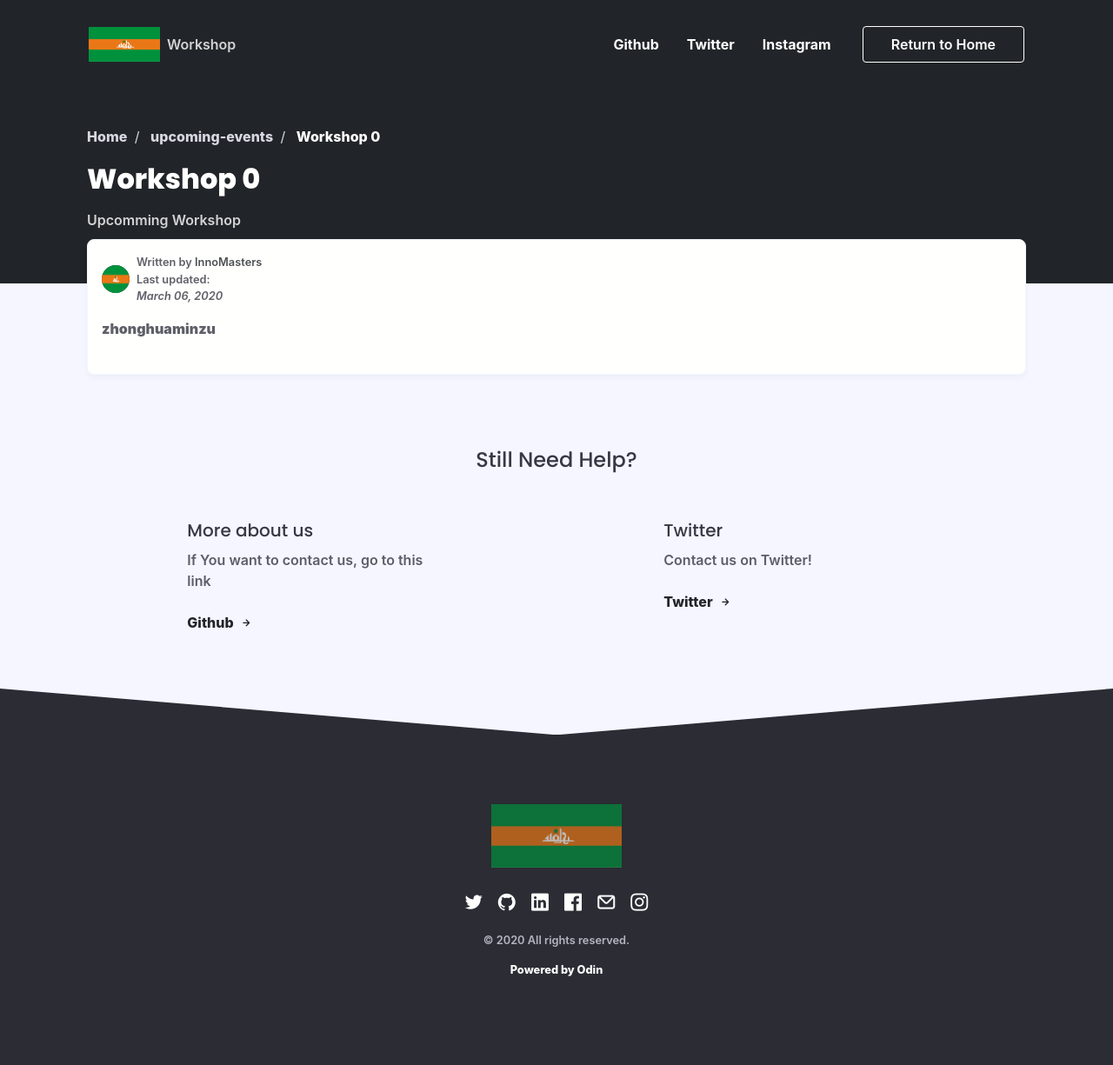
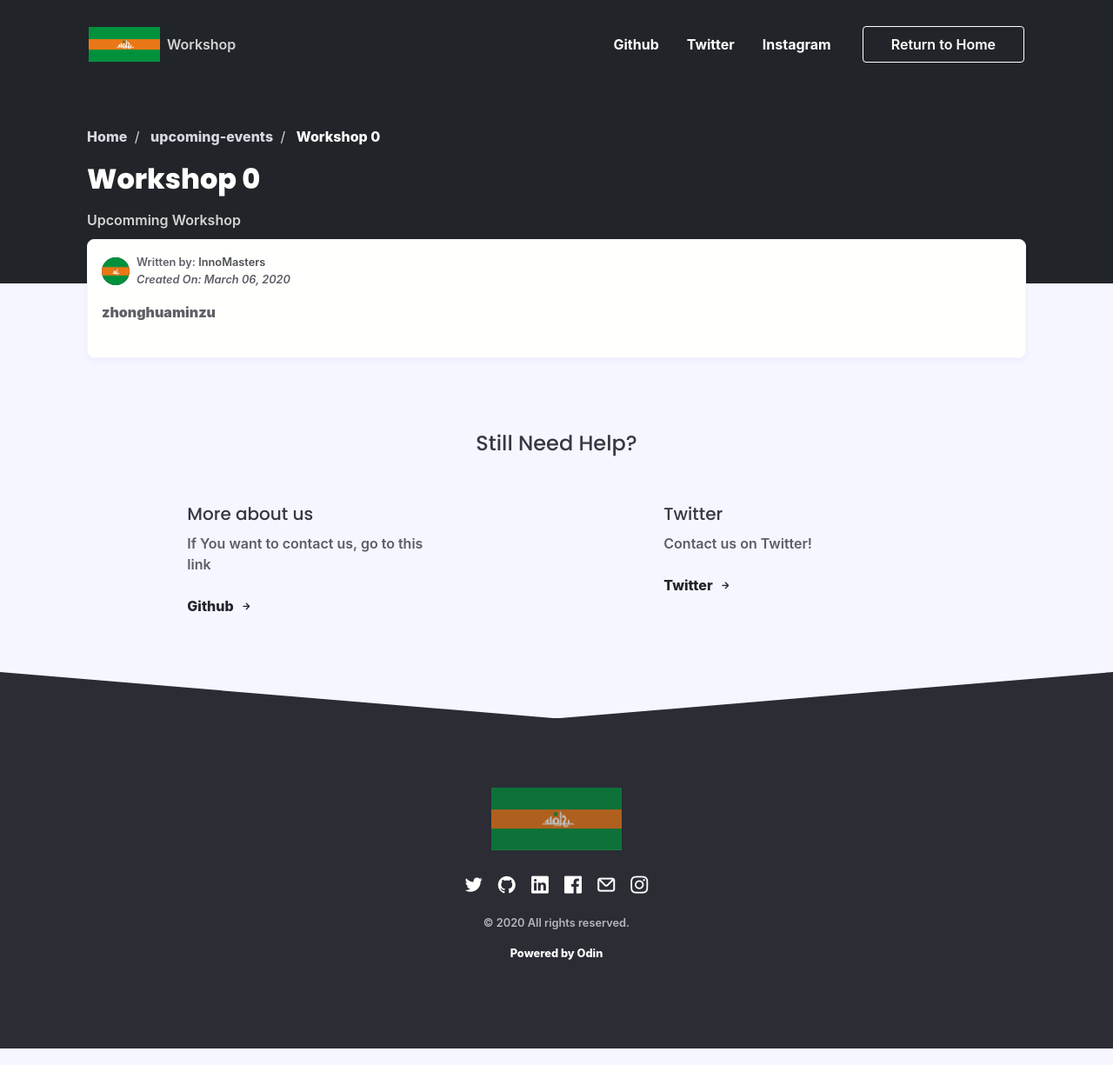
Before and after one commit to JeremyXie123/JeremyXie123.github.io, a Jekyll site: the page built from _posts/Upcoming Events/2020-03-06-Aladeen.md, in a window 1280 px wide. Shown: the whole page at 87% size. Built offline with Jekyll 4.4.1, drawn with Linux system fonts in a browser that asks for light colours; nearby versions of some CDN libraries; some web fonts are replaced; comment, search, counter and statistics services are not loaded.

Commit message:
redo post header

```diff
--- a/_layouts/post.html
+++ b/_layouts/post.html
@@ -37,10 +37,8 @@ layout: default
                     <img  src="../assets/{{ post_author.image }}" alt="...">
                   </figure>
                   <div class="ml-2">
-                    <p class="text-dark text-small mb-0">Written by <span class="text-primary">{{ post_author.name }}</span></p>
-                    <p class="m-0 text-small">Last updated:</p>
-                    <p class="text-dark text-small text-italic mb-0">{{ page.date | date: '%B %d, %Y'  }}</p>
-
+                    <p class="text-dark text-small mb-0">Written by: <span class="text-primary">{{ post_author.name }}</span></p>
+                    <p class="text-dark text-small text-italic mb-0">Created On: {{ page.date | date: '%B %d, %Y'  }} </p>
                   </div>
                 </div>
                 {% else %}
```
